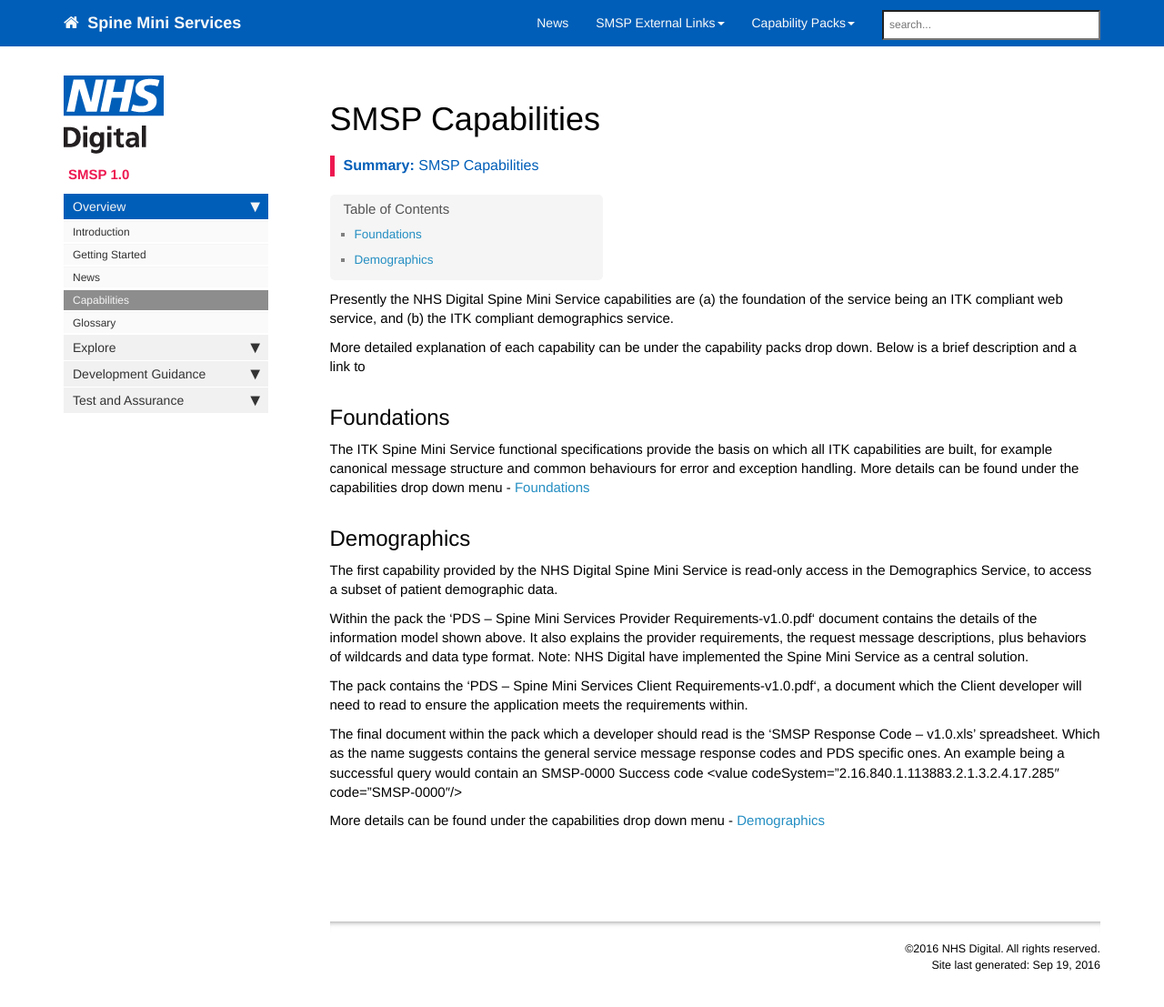
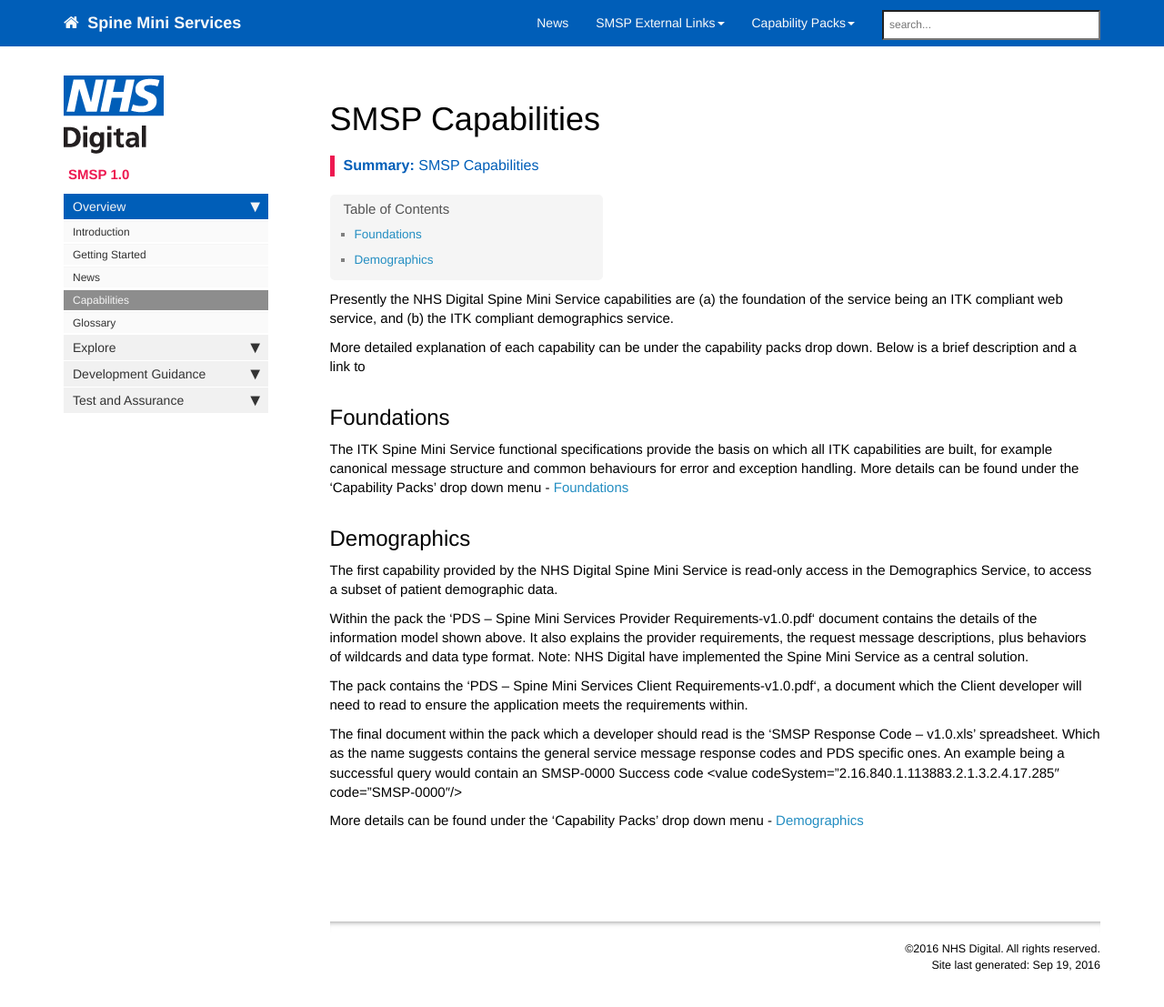
Before and after one commit to dobsonrd/smsp, a Jekyll site: the page built from pages/smsp/smsp_capabilities.md, in a window 1280 px wide and 1121 px high. Shown: the top 1107 px of the window at 91% size. Built offline with Jekyll 4.4.1, drawn with Linux system fonts in a browser that asks for light colours; nearby versions of some CDN libraries; comment, search, counter and statistics services are not loaded.

Commit message:
Update smsp_capabilities.md

```diff
--- a/pages/smsp/smsp_capabilities.md
+++ b/pages/smsp/smsp_capabilities.md
@@ -12,7 +12,7 @@ More detailed explanation of each capability can be under the capability packs d
 
 ## Foundations
 
-The ITK Spine Mini Service functional specifications provide the basis on which all ITK capabilities are built, for example canonical message structure and common behaviours for error and exception handling. More details can be found under the capabilities drop down menu - [Foundations](foundations_intro.html)
+The ITK Spine Mini Service functional specifications provide the basis on which all ITK capabilities are built, for example canonical message structure and common behaviours for error and exception handling. More details can be found under the 'Capability Packs' drop down menu - [Foundations](foundations_intro.html)
 
 ## Demographics
 
@@ -25,6 +25,6 @@ The pack contains the ‘PDS – Spine Mini Services Client Requirements-v1.0.pd
 The final document within the pack which a developer should read is the ‘SMSP Response Code – v1.0.xls’ spreadsheet. Which as the name suggests contains the general service message response codes and PDS specific ones. An example being a successful query would contain an SMSP-0000 Success code
 <value codeSystem=”2.16.840.1.113883.2.1.3.2.4.17.285″ code=”SMSP-0000″/>
 
-More details can be found under the capabilities drop down menu - [Demographics](demographics_intro.html)
+More details can be found under the 'Capability Packs' drop down menu - [Demographics](demographics_intro.html)
 
 {% include links.html %}
```
